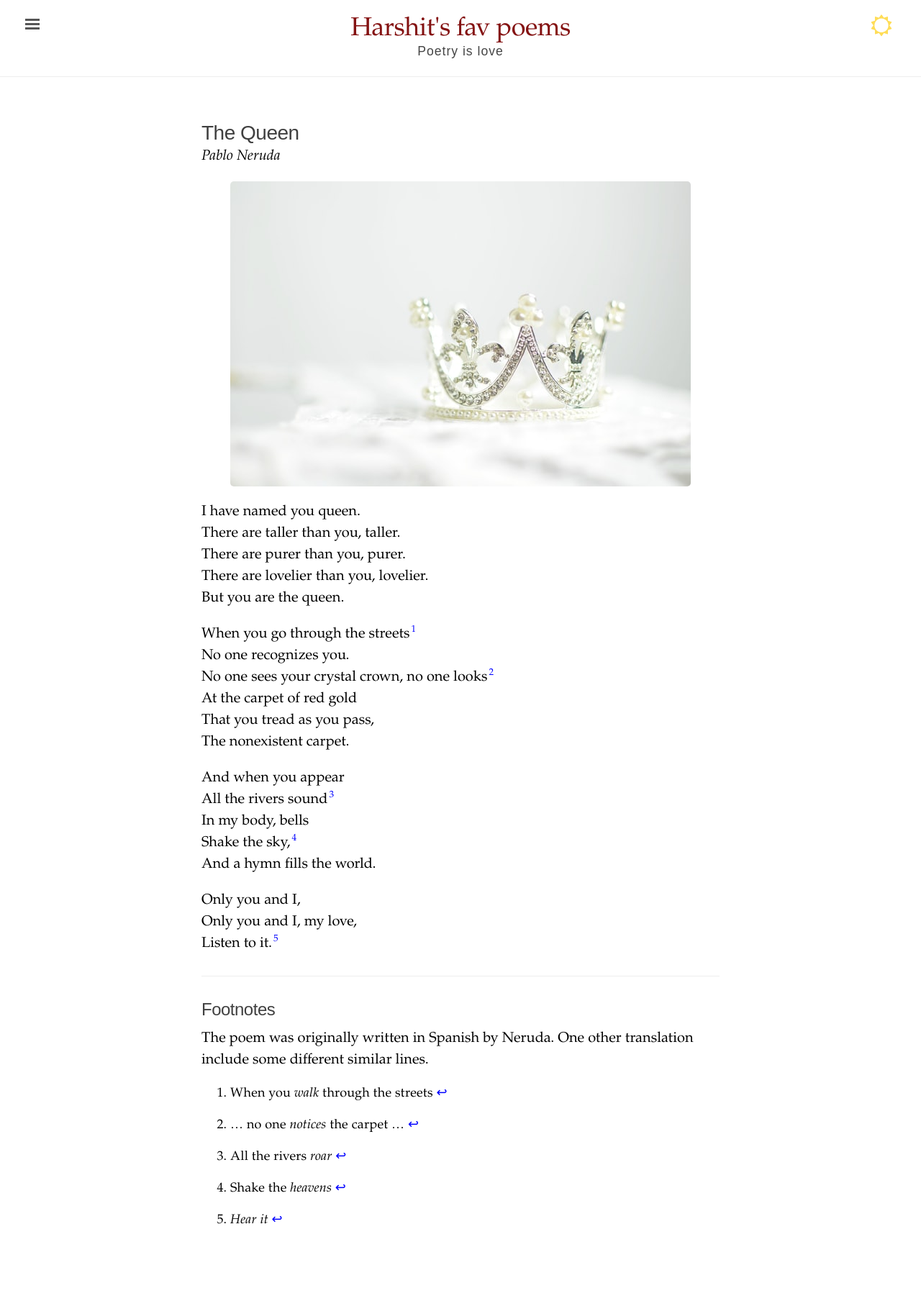
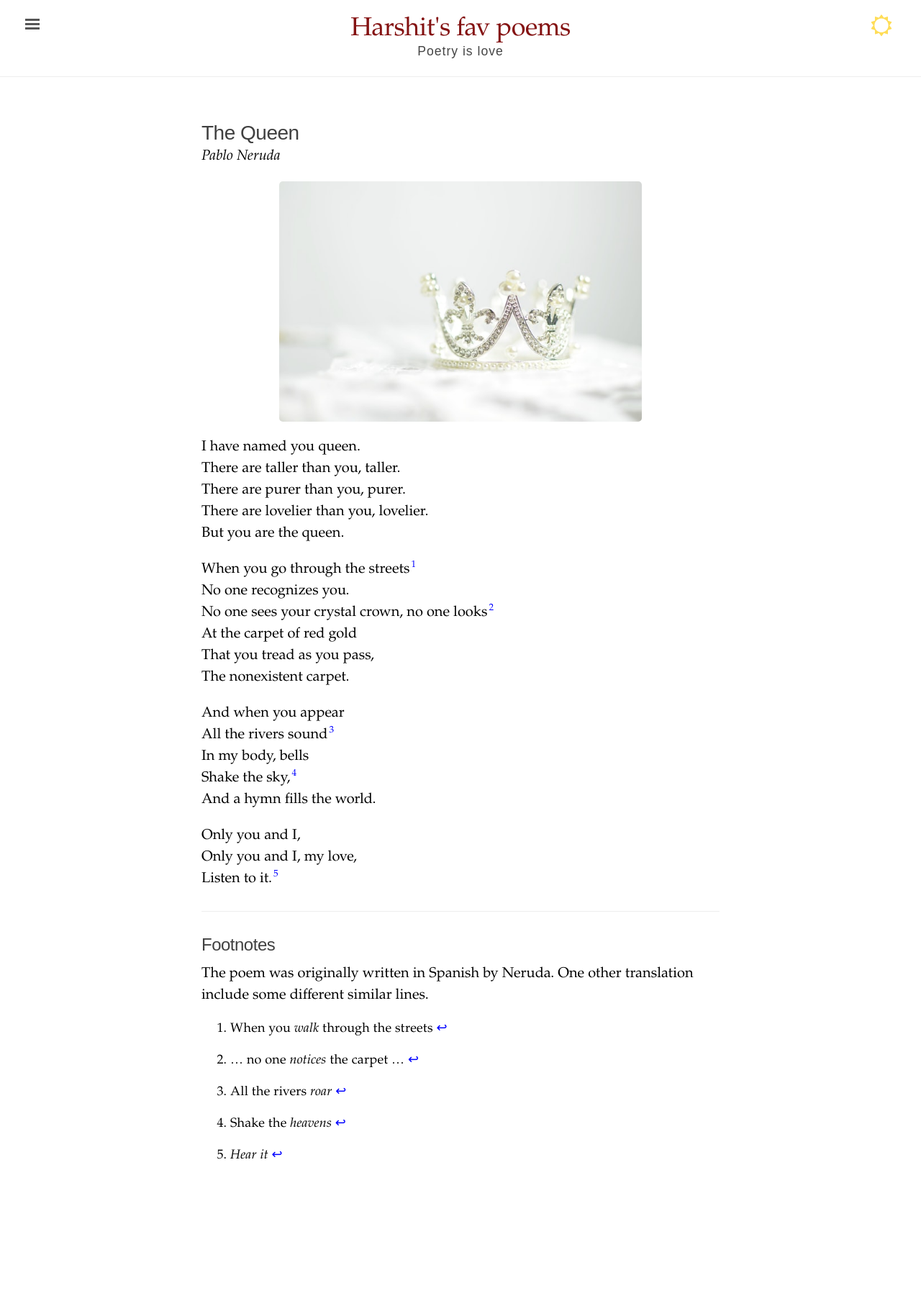
Before and after one commit to kHarshit/poems, a Jekyll site: the page built from _texts/the-queen.md, in a window 1280 px wide. Shown: the whole page at 72% size. Built offline with Jekyll 4.4.1, drawn with Linux system fonts in a browser that asks for light colours; after the commit the page ends 1718 px from its top, so only the background shows below that.

Commit message:
Reduce image size

```diff
--- a/_texts/the-queen.md
+++ b/_texts/the-queen.md
@@ -8,7 +8,7 @@ source: Genuis.com
 categories: romantic
 ---
 
-<img src="/poems/assets/queen.jpg" style="display: block; margin: auto; max-width: 100%;">
+<img src="/poems/assets/queen.jpg" style="display: block; margin: auto; max-width: 70%;">
 
 - I have named you queen.
 - There are taller than you, taller.
```
